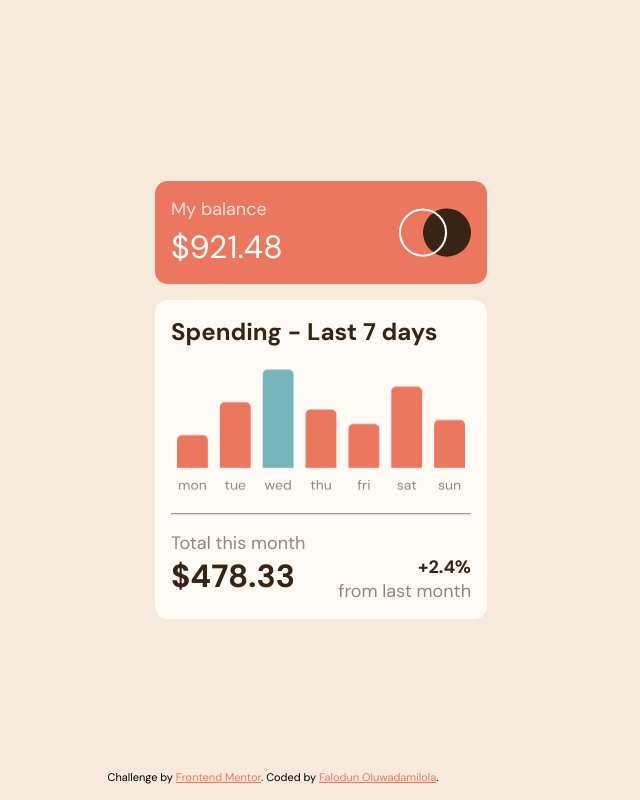
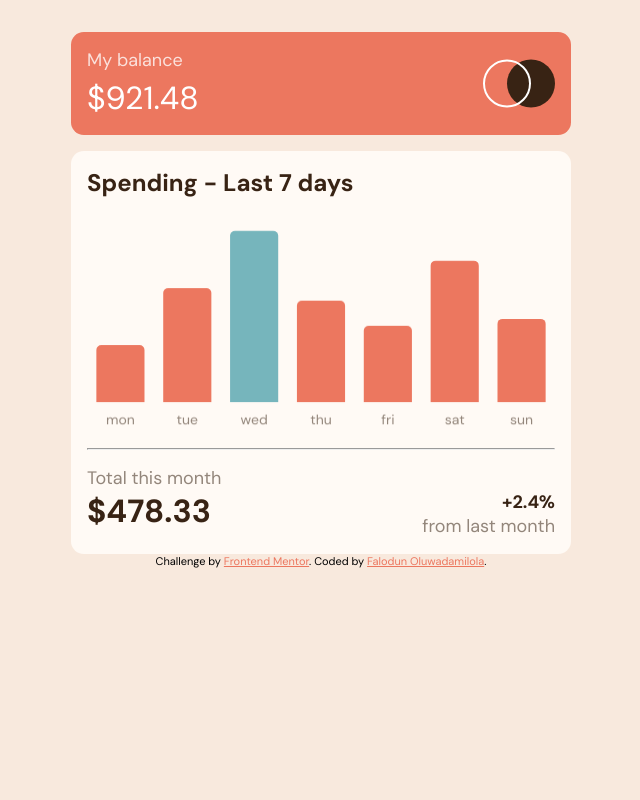
Before and after one commit to Jaeger-11/expenses-chart-component, a plain HTML site: page index.html in a window 1280 px wide. Shown: the whole page, without its empty margins (319-959 px from the left). Drawn offline with nearby package versions, Linux system fonts and the light colour scheme.

Commit message:
changed some styling

```diff
--- a/style.css
+++ b/style.css
@@ -16,15 +16,20 @@ body{
     font-family: "DM Sans", sans-serif;
     padding: 1rem;
     background-color: var(--Cream);
+    display: grid;
+    /* flex-direction: column; */
+    justify-content: center;
+    align-items: center;
 }
 .container{
-    max-width : 500px;
+    width : 500px;
     margin: auto;
     height: max-content;
-    position: absolute;
+    margin-top: 1rem;
+    /* position: absolute;
     top: 50%;
     left: 50%;
-    transform: translate(-50%, -50%);
+    transform: translate(-50%, -50%); */
 }
 .balance{
     display: flex;
@@ -83,10 +88,16 @@ hr{
 .attribution {
     font-size: 11px;
     text-align: center;
-    position: absolute;
-    bottom: 1rem;
-    width: 90%;
+    position: relative;
+    /* bottom: 1rem;
+    width: 90%; */
 }
 .attribution a {
     color: var(--Softred);
 }
+@media screen and (max-width : 500px){
+    .container{
+        max-width: 400px;
+        margin-top: 2rem;
+    }
+}
```
